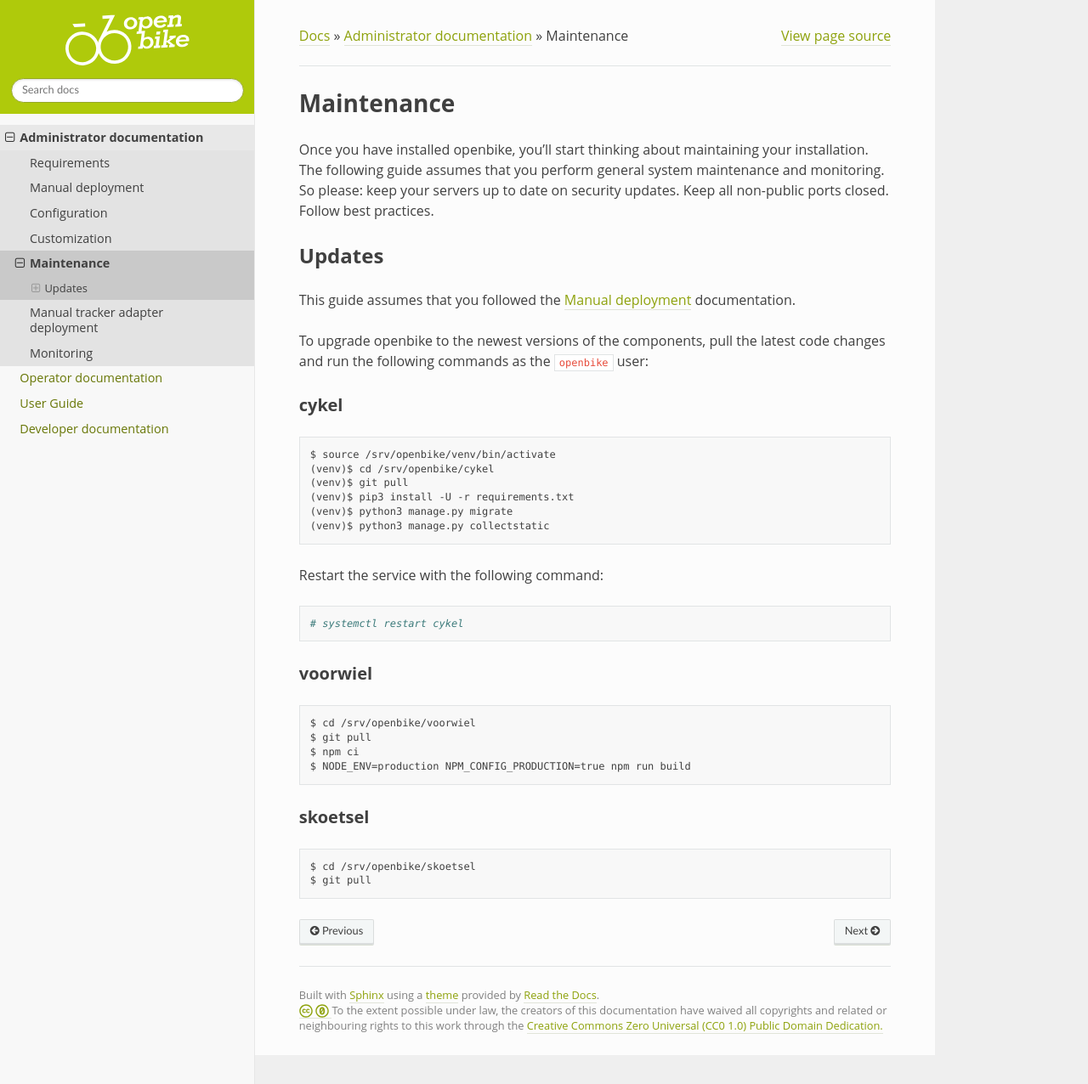
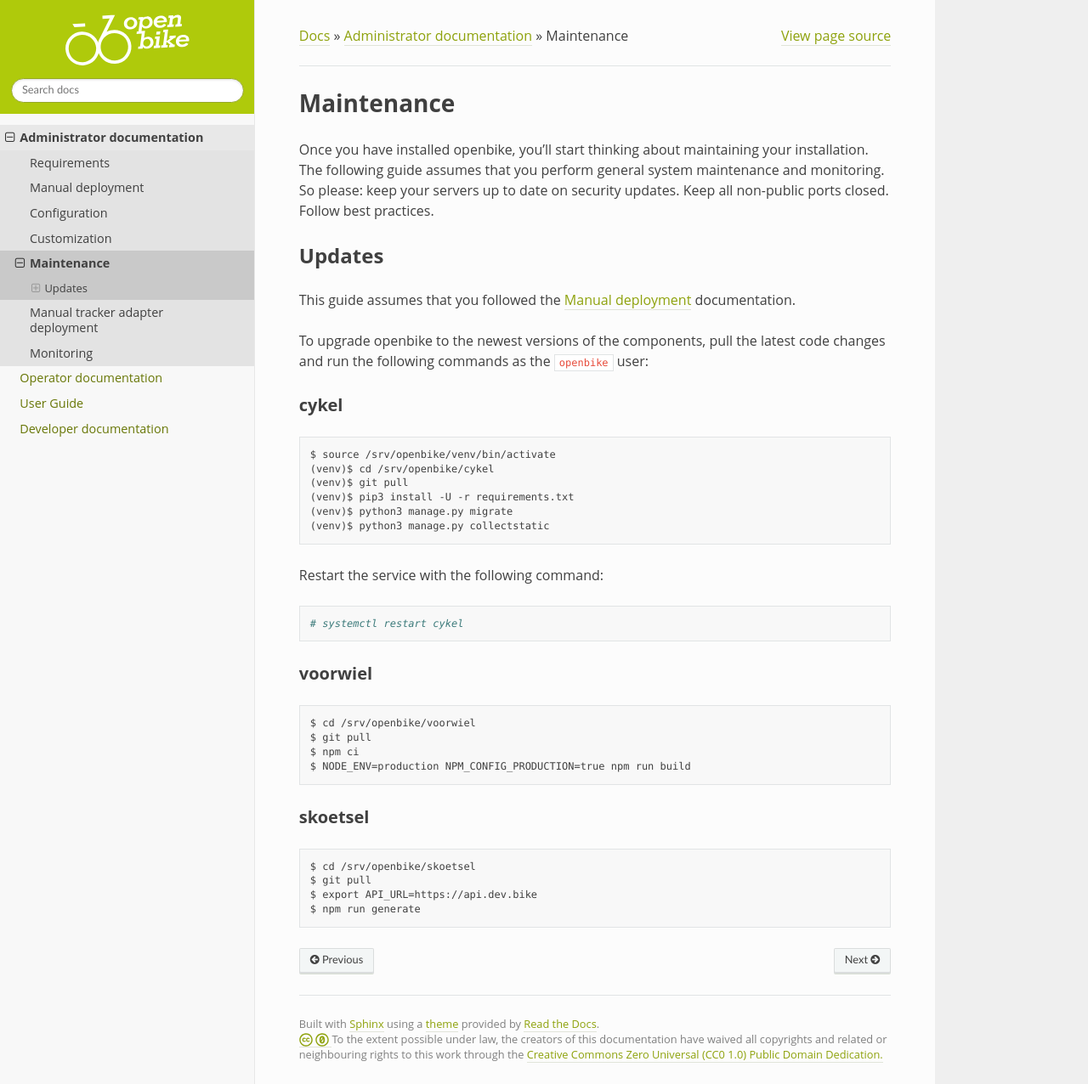
Before and after one commit to transportkollektiv/openbike, a Sphinx documentation site: the page built from docs/administrator/maintenance.rst, in a window 1280 px wide and 1276 px high. Shown: the whole window at 85% size. Built offline with Sphinx 7.4.7 and the Read the Docs theme 2.0.0, drawn with Linux system fonts in a browser that asks for light colours; pages that are not in the unit, such as notebooks, are missing from menus.

Commit message:
docs: update skoetsel maintenance command

```diff
--- a/docs/administrator/maintenance.rst
+++ b/docs/administrator/maintenance.rst
@@ -50,3 +50,5 @@
 
     $ cd /srv/openbike/skoetsel
     $ git pull
+    $ export API_URL=https://api.dev.bike
+    $ npm run generate
```
